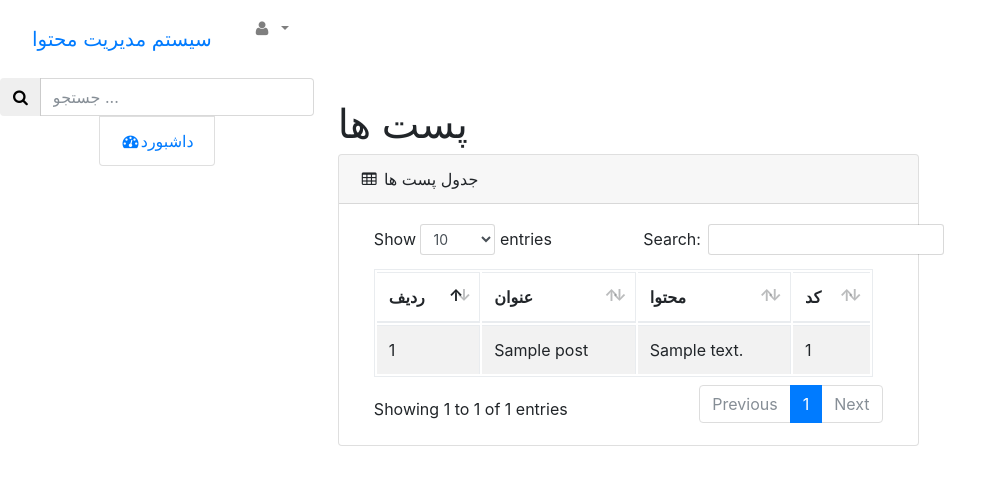
After one commit to smrha/django-cms, a Django app: page /manage/posts/ in a window 1280 px wide. The commit adds this page. Shown: the top 485 px of the page, without its empty margins (0-1007 px from the left). Run offline with Django 3.2, Linux system fonts and the light colour scheme; tables that the repository leaves empty hold one stand-in row (values such as "Sample post"); some libraries are stand-ins or nearby versions.

Commit message:
Add post-list view

```diff
--- a/blog/templates/dashboard/base/head.html
+++ b/blog/templates/dashboard/base/head.html
@@ -19,8 +19,8 @@
     <link href="{% static 'assets/dist/css/style.css' %}" rel="stylesheet">
     <link href="{% static 'assets/dist/css/sb-admin-2.css' %}" rel="stylesheet">
 
-    <!-- Morris Charts CSS -->
-    <link href="{% static 'assets/vendor/morrisjs/morris.css' %}" rel="stylesheet">
+    <!-- DataTables CSS -->
+    <link href="{% static 'assets/vendor/datatables/css/dataTables.bootstrap4.css' %}" rel="stylesheet">
 
     <!-- Custom Fonts -->
     <link href="{% static 'assets/vendor/font-awesome/css/font-awesome.min.css' %}" rel="stylesheet" type="text/css">
--- a/blog/templates/dashboard/base/main.html
+++ b/blog/templates/dashboard/base/main.html
@@ -24,6 +24,10 @@
 
 {% include 'dashboard/base/script.html' %}
 
+{% block script %}
+
+{% endblock %}
+
 </body>
 
 </html>
--- a/blog/templates/dashboard/base/script.html
+++ b/blog/templates/dashboard/base/script.html
@@ -9,10 +9,10 @@
 <!-- Metis Menu Plugin JavaScript -->
 <script src="{% static 'assets/vendor/metisMenu/metisMenu.min.js' %}"></script>
 
-<!-- Morris Charts JavaScript -->
-<script src="{% static 'assets/vendor/raphael/raphael.min.js' %}"></script>
-<script src="{% static 'assets/vendor/morrisjs/morris.min.js' %}"></script>
-<script src="{% static 'assets/data/morris-data.js' %}"></script>
+<!-- DataTables JavaScript -->
+<script src="{% static 'assets/vendor/datatables/js/jquery.dataTables.min.js' %}"></script>
+<script src="{% static 'assets/vendor/datatables/js/dataTables.bootstrap4.min.js' %}"></script>
+<script src="{% static 'assets/vendor/datatables-responsive/dataTables.responsive.js' %}"></script>
 
 <!-- Custom Theme JavaScript -->
 <script src="{% static 'assets/dist/js/sb-admin-2.js' %}"></script>
--- /dev/null
+++ b/blog/templates/dashboard/post-list.html
@@ -0,0 +1,58 @@
+{% extends 'dashboard/base/main.html' %}
+
+{% block content %}
+			<div class="row">
+			    <div class="col-lg-12">
+			        <h1 class="page-header">پست ها</h1>
+			    </div>
+			    <!-- /.col-xll-12 -->
+			</div>
+			<!-- /.row -->
+			<div class="row">
+				<div class="col-lg-12">
+			    	<div class="card">
+                        <div class="card-header">
+                            <i class="fa fa-table fa-fw"></i> جدول پست ها
+                        </div>
+                        <!-- /.card-header -->
+                        <div class="card-body">
+                            <table class="table table-bordered table-hover table-striped" id="dataTables-posts">
+                                <thead>
+	                                <tr>
+	                                    <th>ردیف</th>
+	                                    <th>عنوان</th>
+	                                    <th>محتوا</th>
+	                                    <th>کد</th>
+	                                </tr>
+                                </thead>
+                                <tbody>
+                                	{% for post in posts %}
+                                    <tr>
+                                        <td>{{ post.id }}</td>
+                                        <td>{{ post.title }}</td>
+                                        <td>{{ post.content }}</td>
+                                        <td>{{ post.id }}</td>
+                                    </tr>
+                                    {% endfor %}
+                                </tbody>
+                        	</table>
+                            <!-- /.row -->
+                        </div>
+                        <!-- /.card-body -->
+                    </div>
+			    </div>
+			</div>
+{% endblock %}
+
+{% block script %}
+<script>
+    $(document).ready(function () {
+        $('#dataTables-posts').DataTable({
+            responsive: true,
+            drawCallback: function () {
+                $('#dataTables-example_wrapper .row:last-child').addClass('mb-1 align-items-baseline');
+            }
+        });
+    });
+</script>
+{% endblock %}
--- a/blog/urls.py
+++ b/blog/urls.py
@@ -3,4 +3,5 @@ from . import views
 
 urlpatterns = [
     path('', views.index, name='index'),
+    path('posts/', views.post_list, name='post_list'),
 ]
--- a/blog/views.py
+++ b/blog/views.py
@@ -1,4 +1,12 @@
 from django.shortcuts import render
+from .models import Post
 
 def index(request):
 	return render(request, 'dashboard/index.html')
+
+def post_list(request):
+	posts =Post.objects.all()
+	context = {
+		'posts': posts
+	}
+	return render(request, 'dashboard/post-list.html', context)
```
